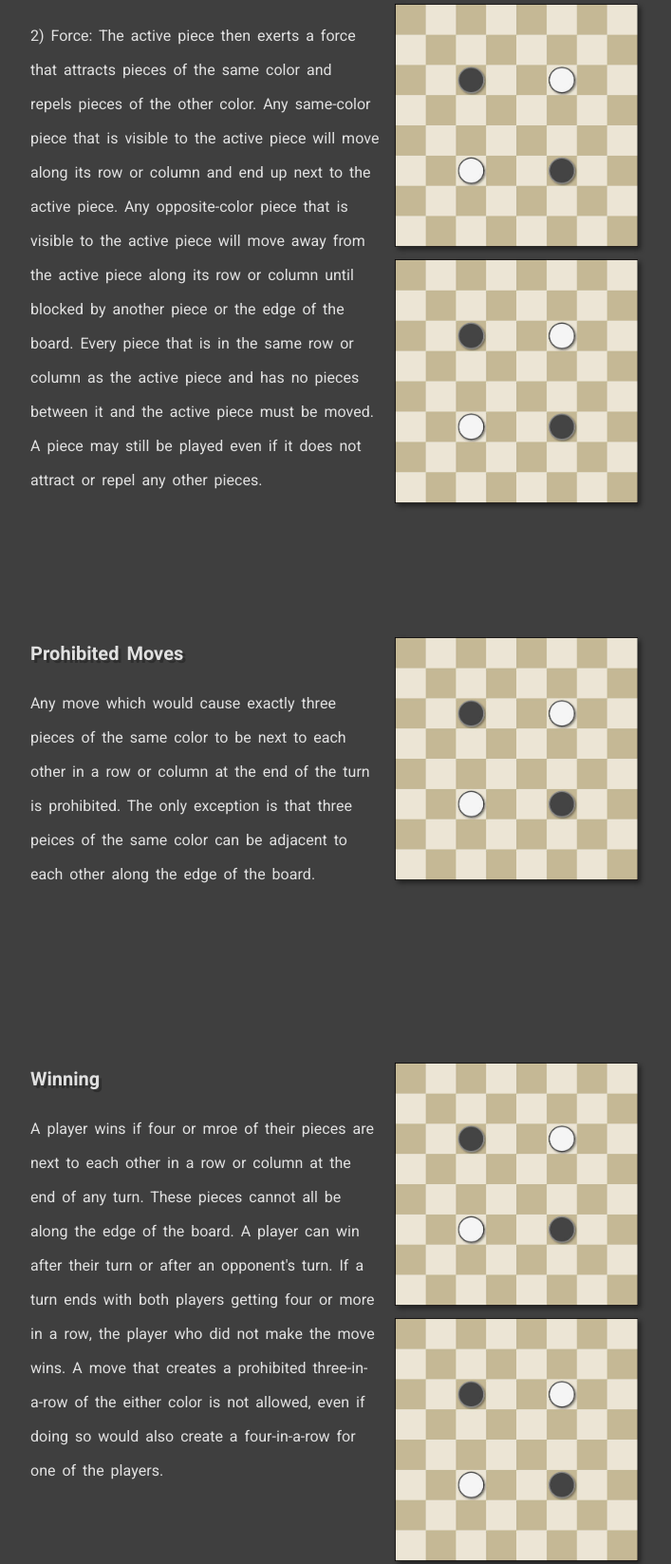
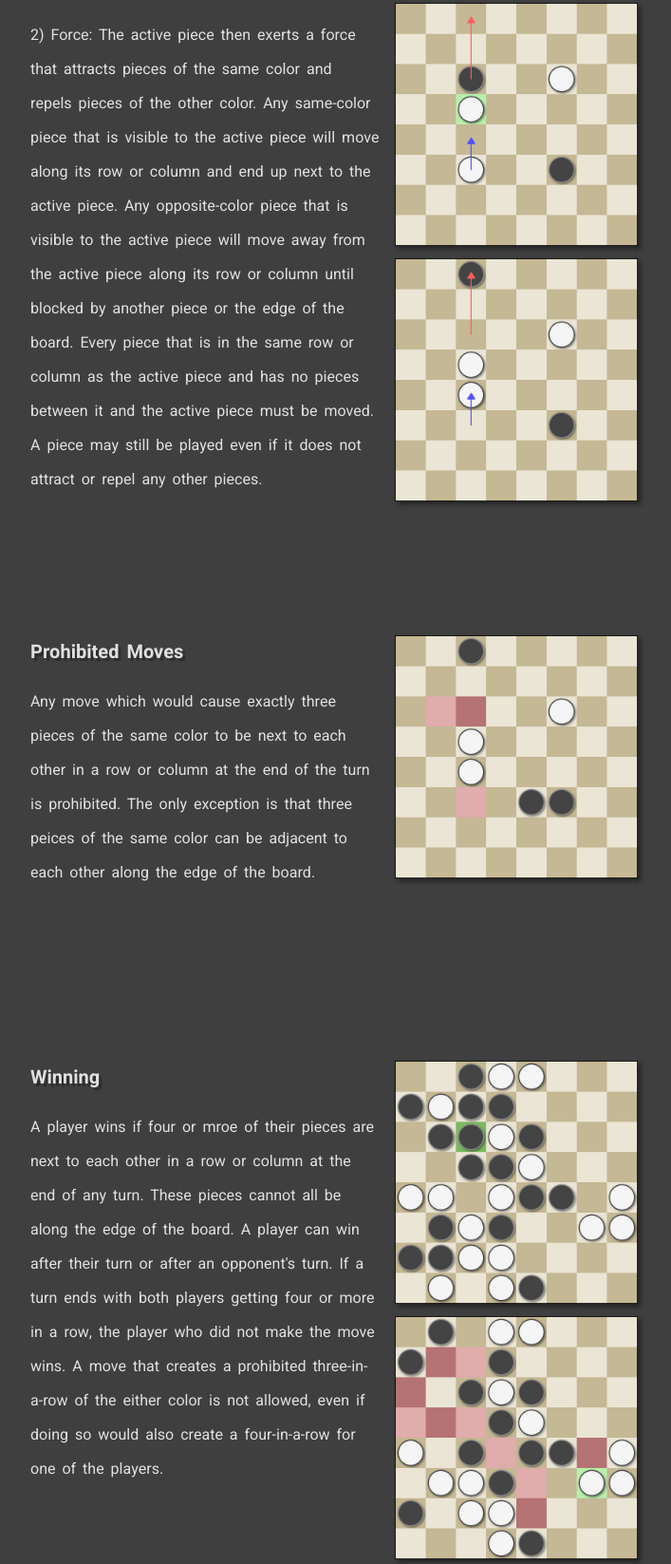
Before and after one commit to NicNol/fource, a website: page public/how-to-play.html in a window 1280 px wide. Shown: the part 1047-2694 px from the top of the page at 95% size, without its empty margins (288-995 px from the left). Drawn offline with nearby package versions, Linux system fonts and the light colour scheme.

Commit message:
More How-To Pictures

```diff
--- a/public/how-to-play.html
+++ b/public/how-to-play.html
@@ -33,7 +33,7 @@
                     <p>1) <em>Add</em>: add a new piece of your color to an empty square on the board. This is the
                         active piece for the turn.</p>
                 </div>
-                <div class="image-right"><img src="/images/how-to-play/start.jpg"></div>
+                <div class="image-right"><img src="/images/how-to-play/drop.jpg"></div>
             </div>
             <div class="text-subsection">
                 <div class="text-portion">
@@ -45,8 +45,8 @@
                         column as the active piece and has no pieces between it and the active piece must be moved. A piece may
                         still be played even if it does not attract or repel any other pieces.</p>
                 </div>
-                <div class="image-right"><img src="/images/how-to-play/start.jpg"> <img
-                        src="/images/how-to-play/start.jpg"> </div>
+                <div class="image-right"><img src="/images/how-to-play/force-preview.jpg"> <img
+                        src="/images/how-to-play/force.jpg"> </div>
             </div>
             <div class="text-subsection">
                 <div class="text-portion">
@@ -55,7 +55,7 @@
                         row or column at the end of the turn is prohibited. The only exception is that three peices of the same
                         color can be adjacent to each other along the edge of the board.</p><br>
                 </div>
-                <div class="image-right"><img src="/images/how-to-play/start.jpg"></div>
+                <div class="image-right"><img src="/images/how-to-play/prohibited.jpg"></div>
             </div>
             <div class="text-subsection">
                 <div class="text-portion">
@@ -66,8 +66,8 @@
                         who did not make the move wins. A move that creates a prohibited three-in-a-row of the either color is
                         not allowed, even if doing so would also create a four-in-a-row for one of the players.</p>
                 </div>
-                <div class="image-right"><img src="/images/how-to-play/start.jpg"> <img
-                        src="/images/how-to-play/start.jpg"> </div>
+                <div class="image-right"><img src="/images/how-to-play/win.jpg"> <img
+                        src="/images/how-to-play/prohibited-win.jpg"> </div>
             </div>
             <div class="text-subsection">
                 <div class="text-portion">
```
Also changed, not shown: public/images/how-to-play/drop.jpg (added), public/images/how-to-play/force-preview.jpg (added), public/images/how-to-play/force.jpg (added), public/images/how-to-play/prohibited-win.jpg (added), public/images/how-to-play/prohibited.jpg (added), public/images/how-to-play/win.jpg (added).
